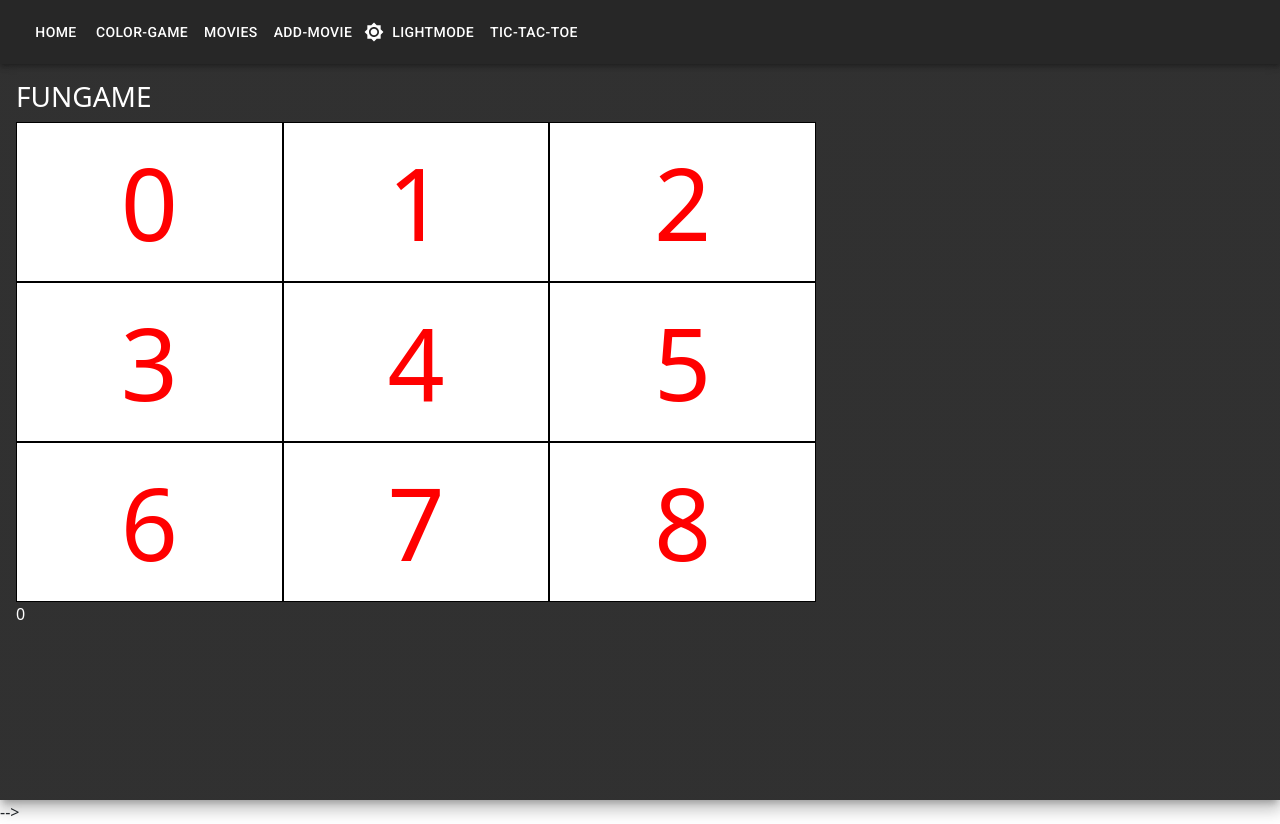
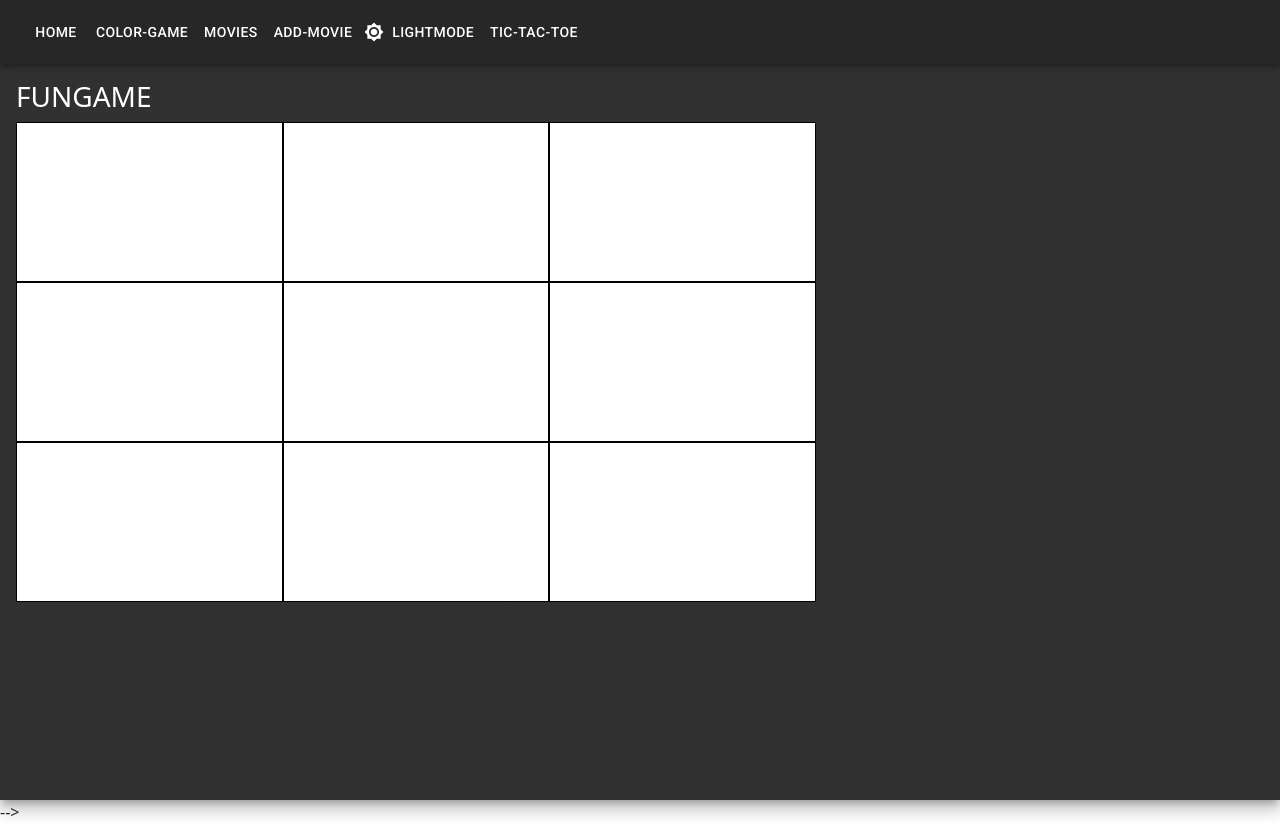
Before and after one commit to RhagaviThiyagarajan/batch36, a React (Create React App) app: page /tictactoe in a window 1280 px wide. Built offline with nearby package versions, Linux system fonts and the light colour scheme.

Commit message:
tictactoe

```diff
--- a/src/TicTacToe.js
+++ b/src/TicTacToe.js
@@ -16,7 +16,7 @@ export function TicTacToe()
 }
 export function Board()
 {
-    const [board,setboard]=useState([
+    const [board,setBoard]=useState([
         null,
         null,
         null,
@@ -32,19 +32,23 @@ export function Board()
     const handleClick=(index)=>
     {
 console.log(index);
-    }
+const boardCopy=[...board];
+boardCopy[index]=isxturn ?"x" : "0";
+setBoard(boardCopy);
+setxturn(!isxturn);
+    };
 
     return(
         <div className="board">
             {
             board.map((value,index)=>
             (
-                <GameBox value={index} onPlayerClick={()=>handleClick(index)}/>
+                <GameBox value={value} onPlayerClick={()=>handleClick(index)}/>
             ))
             }
 
 
-     0       </div>
+           </div>
     )
 }
 
```
